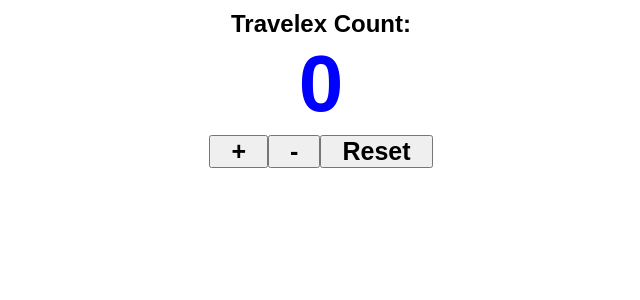
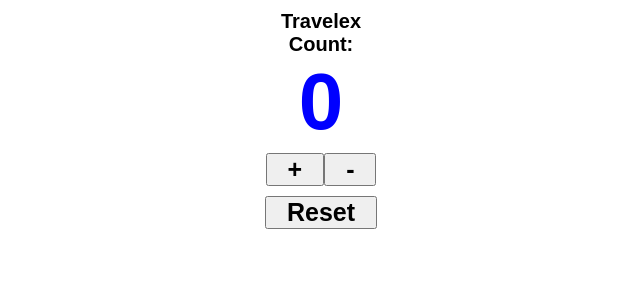
Before and after one commit to micah-rose/mock-react-counter, a React (Create React App) app: page / in a window 1280 px wide. Shown: the top 300 px of the page, without its empty margins (319-959 px from the left). Built offline with nearby package versions, Linux system fonts and the light colour scheme.

Commit message:
Additional styling

```diff
--- a/src/App.css
+++ b/src/App.css
@@ -6,10 +6,16 @@
 
 div {
   display: block;
-  width: 50%;
+  width: 30%;
   padding: 5px;
   margin: auto;
   text-align: center;
+
+}
+
+h2{
+  font-size: 20px;
+
 }
 
 p {
@@ -24,7 +30,3 @@
   padding: 0px 20px;
   margin: 5px 0px;
 }
-
-.reset-btn {
-  color: red;
-}
```
